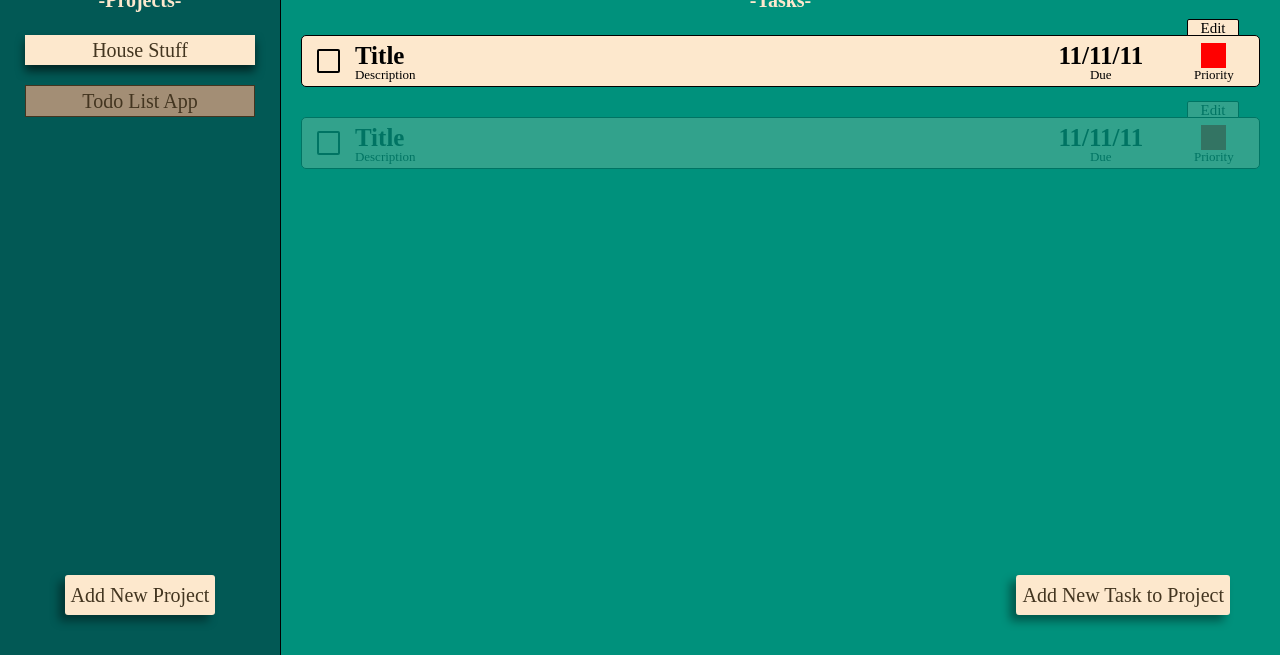
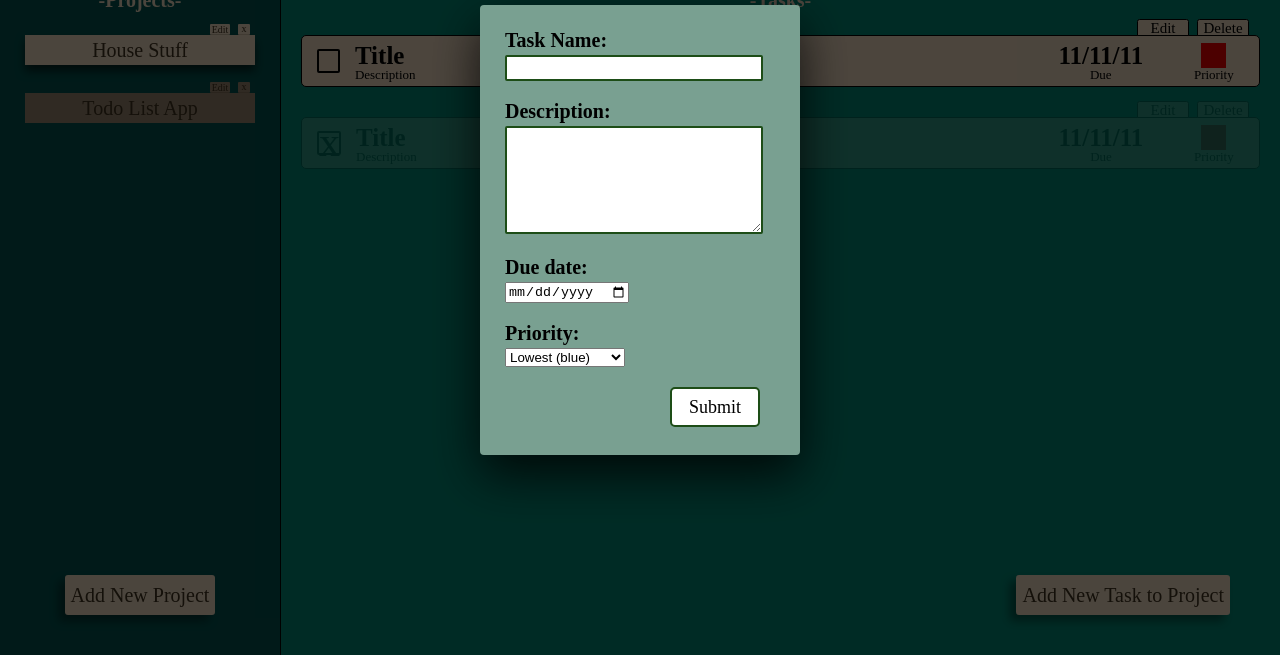
Before and after one commit to dougc85/todo, a plain HTML site: page index.html in a window 1280 px wide. Shown: the part 145-800 px from the top of the page. Drawn offline with Linux system fonts and the light colour scheme; a web font is replaced by a local one.

Commit message:
added forms and styles

```diff
--- a/index.html
+++ b/index.html
@@ -6,6 +6,35 @@
         <link rel="stylesheet" href="style.css">
     </head>
     <body>
+        <div class="screen-cover">
+            <form class="project-form hidden">
+                <label class="project-label">
+                    Project Name:<input type="text" class="project-input">
+                </label>
+            </form>
+            <form class="task-form">
+                <label class="task-name-label">
+                    Task Name:<input type="text" class="task-input name-input">
+                </label>
+                <label class="task-description-label">
+                    Description:<textarea class="task-input description-input"></textarea>
+                </label>
+                <label class="task-due-label">
+                    Due date:<input type="date" class="due-input">
+                </label>
+                <label class="task-priority-label">
+                    Priority:<select name="priority" class="priority-input">
+                        <option value="lowest">Lowest (blue)</option>
+                        <option value="low">Low (green)</option>
+                        <option value="medium">Medium (yellow)</option>
+                        <option value="high">High (orange)</option>
+                        <option value="highest">Highest (red)</option>
+                    </select>
+                </label>
+                <button class="submit-button">Submit</button>
+            </form>
+        </div>
+
         <header>
             <div class="text-container">
                 <h1 class="title">Todo <span class="title-color-two">List</span></h1>
@@ -17,9 +46,13 @@
                 <h2 class="projects-header headers">-Projects-</h2>
                 <div class="project-container">
                     <div class="project">
+                        <div class="edit-project">Edit</div>
+                        <div class="delete-project">x</div>
                         <p>House Stuff</p>
                     </div>
                     <div class="project project-selected">
+                        <div class="edit-project project-selected">Edit</div>
+                        <div class="delete-project project-selected">x</div>
                         <p>Todo List App</p>
                     </div>
                 </div>
@@ -36,8 +69,11 @@
                     <div class="task-wrapper">
                         <div class="green-screen hidden"></div>
                         <div class="task">
-                            <div class="edit">Edit</div>
-                            <div class="checkbox"></div>
+                            <div class="edit-task">Edit</div>
+                            <div class="delete-task">Delete</div>
+                            <div class="checkbox">
+                                <div class="x hidden">x</div>
+                            </div>
                             <div class="item-containers title-descr-container">
                                 <h3 class="top-task">Title</h3>
                                 <p class="bottom-task">Description</p>
@@ -55,8 +91,11 @@
                     <div class="task-wrapper">
                         <div class="green-screen"></div>
                         <div class="task">
-                            <div class="edit">Edit</div>
-                            <div class="checkbox"></div>
+                            <div class="edit-task">Edit</div>
+                            <div class="delete-task">Delete</div>
+                            <div class="checkbox">
+                                <div class="x">x</div>
+                            </div>
                             <div class="item-containers title-descr-container">
                                 <h3 class="top-task">Title</h3>
                                 <p class="bottom-task">Description</p>
--- a/style.css
+++ b/style.css
@@ -173,18 +173,51 @@ header {
 
 .project {
     background-color: #FDE8CD;
-    margin-bottom: 20px;
+    margin-bottom: 28px;
     height: 30px;
     color: #433520;
     text-align: center;
     font-size: 20px;
     line-height: 30px;
     box-shadow: 0px 6px 10px rgba(0,0,0,.6);
+    position: relative;
+    box-sizing: border-box;
+}
+
+.edit-project {
+    border-radius: 1px;
+    position: absolute;
+    border-bottom: 1px solid #4335203b;
+    right: 25px;
+    top: -11px;
+    background-color: #FDE8CD;
+    font-size: 10px;
+    width: 20px;
+    text-align: center;
+    height: 11px;
+    line-height: 11px;
+    cursor: pointer;
+    box-sizing: border-box;
+}
+
+.delete-project {
+    box-sizing: border-box;
+    position: absolute;
+    border-radius: 1px;
+    border-bottom: 1px solid #4335202f;
+    right: 5px;
+    top: -11px;
+    background-color: #FDE8CD;
+    font-size: 10px;
+    width: 12px;
+    text-align: center;
+    height: 11px;
+    line-height: 10px;
+    cursor: pointer;
 }
 
 .project-selected {
     background-color: #a38e75;
-    border: 1px solid #433520;
     box-shadow: none;
 }
 
@@ -212,10 +245,10 @@ Tasks
     margin-bottom: 30px;
 }
 
-.edit {
+.edit-task {
     position: absolute;
-    border-radius: 2px 2px 0 0;
-    right: 20px;
+    border-radius: 2.5px 2.5px 0 0;
+    right: 70px;
     top: -17px;
     background-color: #FDE8CD;
     font-size: 15px;
@@ -224,6 +257,22 @@ Tasks
     border: 1px solid black;
     height: 15px;
     line-height: 17px;
+    cursor: pointer;
+}
+
+.delete-task {
+    position: absolute;
+    border-radius: 2.5px 2.5px 0 0;
+    right: 10px;
+    top: -17px;
+    background-color: #FDE8CD;
+    font-size: 15px;
+    width: 50px;
+    text-align: center;
+    border: 1px solid black;
+    height: 15px;
+    line-height: 17px;
+    cursor: pointer;
 }
 
 .checkbox {
@@ -233,6 +282,14 @@ Tasks
     margin-left: 15px;
     margin-right: 15px;
     border-radius: 2px;
+    cursor: pointer;
+}
+
+.x {
+    font-size: 42px;
+    margin-top: -12px;
+    margin-left: 0px;
+    cursor: pointer;
 }
 
 .item-containers {
@@ -290,7 +347,118 @@ Tasks
     z-index: 10;
     margin-top: -20px;
     padding-bottom: 30px;
+    pointer-events: none;
 }
+
+.screen-cover {
+    z-index: 20;
+    position: fixed;
+    top: 0px;
+    left: 0px;
+    width: 100%;
+    height: 100%;
+    background-color: rgba(0,0,0,0.7);
+}
+
+.project-form {
+    z-index: 30;
+    height: 80px;
+    width: 320px;
+    background-color: #79a091;
+    margin: 150px auto;
+    border-radius: 4px;
+    box-shadow: 0 20px 50px rgba(0,0,0,.8);
+    font-size: 30px;
+    font-weight: bold;
+    display: flex;
+    justify-content: center;
+    align-items: center;
+    padding-top: 1px;
+}
+
+.project-label {
+    display: block;
+    text-align: center;
+}
+
+.project-input {
+    display: block;
+    border-radius: 2px;
+    border: none;
+    border: 2px solid rgb(29, 77, 23);
+    height: 20px;
+    width: 250px;
+    margin: 5px auto;
+    font-size: 15px;
+}
+
+.project-input:focus {
+    outline: none;
+}
+
+.task-form {
+    z-index: 30;
+    height: 450px;
+    width: 320px;
+    background-color: #79a091;
+    margin: 150px auto;
+    border-radius: 4px;
+    box-shadow: 0 20px 50px rgba(0,0,0,.8);
+    font-size: 20px;
+    font-weight: bold;
+    padding: 25px;
+    box-sizing: border-box;
+    position: relative;
+}
+
+.task-form input,
+.submit-button,
+.task-form select,
+.task-form label {
+    display: block;
+}
+
+.task-form label {
+    margin-bottom: 20px;
+}
+
+.task-input {
+    border-radius: 2px;
+    border: 2px solid rgb(29, 77, 23);
+    height: 20px;
+    width: 250px;
+    font-size: 15px;
+}
+
+.task-input:focus {
+    outline: none;
+}
+
+.description-input {
+    height: 100px;
+}
+
+.submit-button {
+    height: 40px;
+    width: 90px;
+    background-color: white;
+    border: none;
+    border-radius: 5px;
+    font-size: 18px;
+    font-family: recursive;
+    border: 2px solid rgb(29, 77, 23);
+    position: absolute;
+    right: 40px;
+    cursor: pointer;
+}
+
+.task-input,
+.due-input,
+.priority-input {
+    margin-top: 5px;
+}
+
+
 
 .hidden {
     display: none;
```
